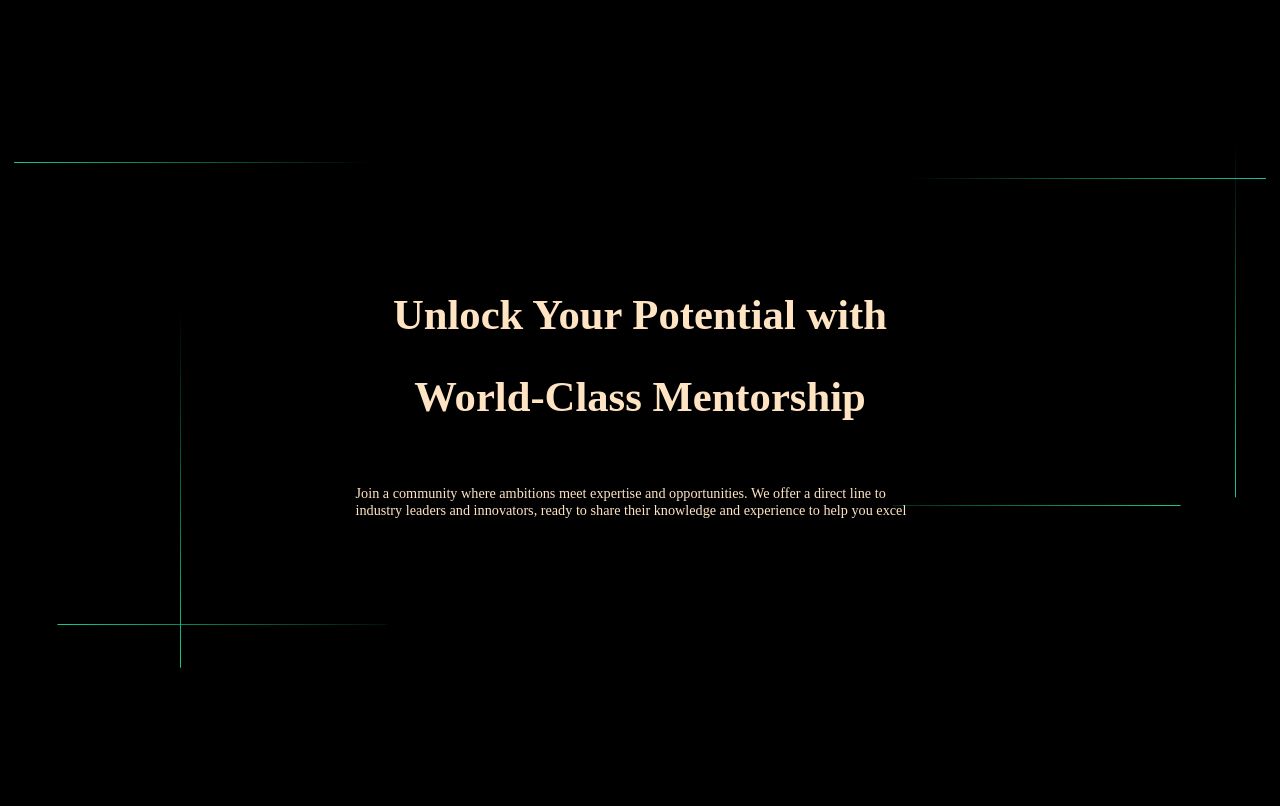
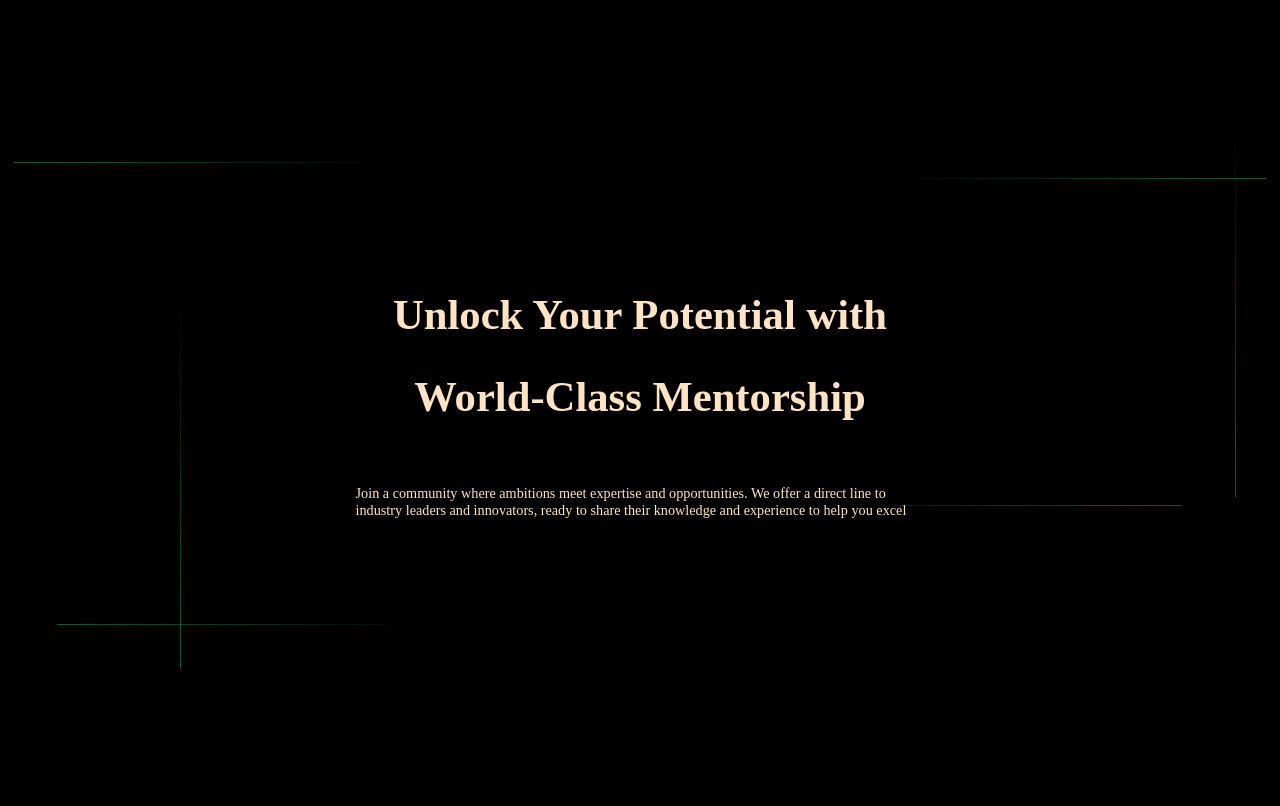
Before and after one commit to EvgeniiaShirshikova/EvgeniiaShirshikova.github.io, a plain HTML site: page index.html in a window 1280 px wide. Shown: the part 5-811 px from the top of the page. Drawn offline with nearby package versions, Linux system fonts and the light colour scheme.

Commit message:
Update style.css

```diff
--- a/style.css
+++ b/style.css
@@ -98,11 +98,10 @@ h2 {
   top: 0%;
   width: 1px;
   height: 28vw;
-  background: linear-gradient(
-    to bottom,
-    rgba(16, 202, 153, 0) 0%,
-    #10ca99 100%
-  );
+  background-image: url("line-vert.svg");
+  background-position: 50%;
+  background-repeat: no-repeat;
+  background-size: auto;
 }
 
 .lineHorizLeft {
@@ -110,7 +109,10 @@ h2 {
   right: 0%;
   width: 28vw;
   height: 1px;
-  background: linear-gradient(to left, rgba(16, 202, 153, 0) 0%, #10ca99 100%);
+  background-image: url("line-horiz-left.svg");
+  background-position: 50%;
+  background-repeat: no-repeat;
+  background-size: auto;
 }
 
 .lineHorizRight {
@@ -118,5 +120,8 @@ h2 {
   left: 0%;
   width: 28vw;
   height: 1px;
-  background: linear-gradient(to right, rgba(16, 202, 153, 0) 0%, #10ca99 100%);
+  background-image: url("line-horiz-right.svg");
+  background-position: 50%;
+  background-repeat: no-repeat;
+  background-size: auto;
 }
```
